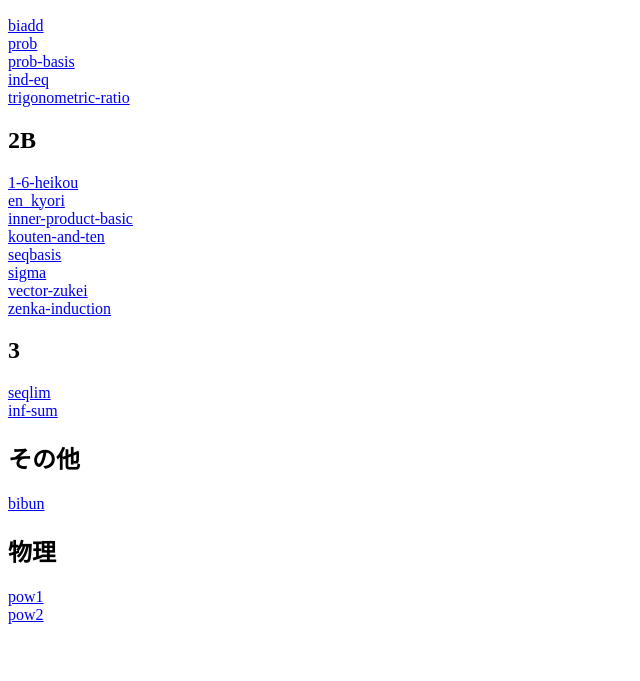
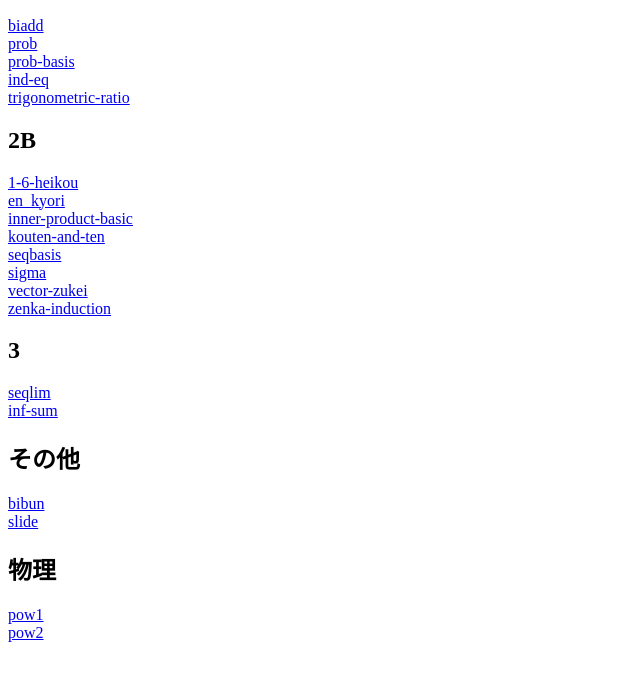
Before and after one commit to Nova-jp/tex, a plain HTML site: page docs/index.html in a window 1280 px wide. Shown: the part 105-786 px from the top of the page, without its empty margins (0-640 px from the left). Drawn offline with Linux system fonts and the light colour scheme.

Commit message:
master paper slide

```diff
--- a/docs/index.html
+++ b/docs/index.html
@@ -35,6 +35,7 @@
                 <h2>その他</h2>
                 <p>
                     <a href="pdf/others/bibun.pdf">bibun</a><br>
+                    <a href="pdf/works/slide.pdf">slide</a><br>
                 </p>
                 <h2>物理</h2>
                 <p>
```
Also changed, not shown: 2 other files.
